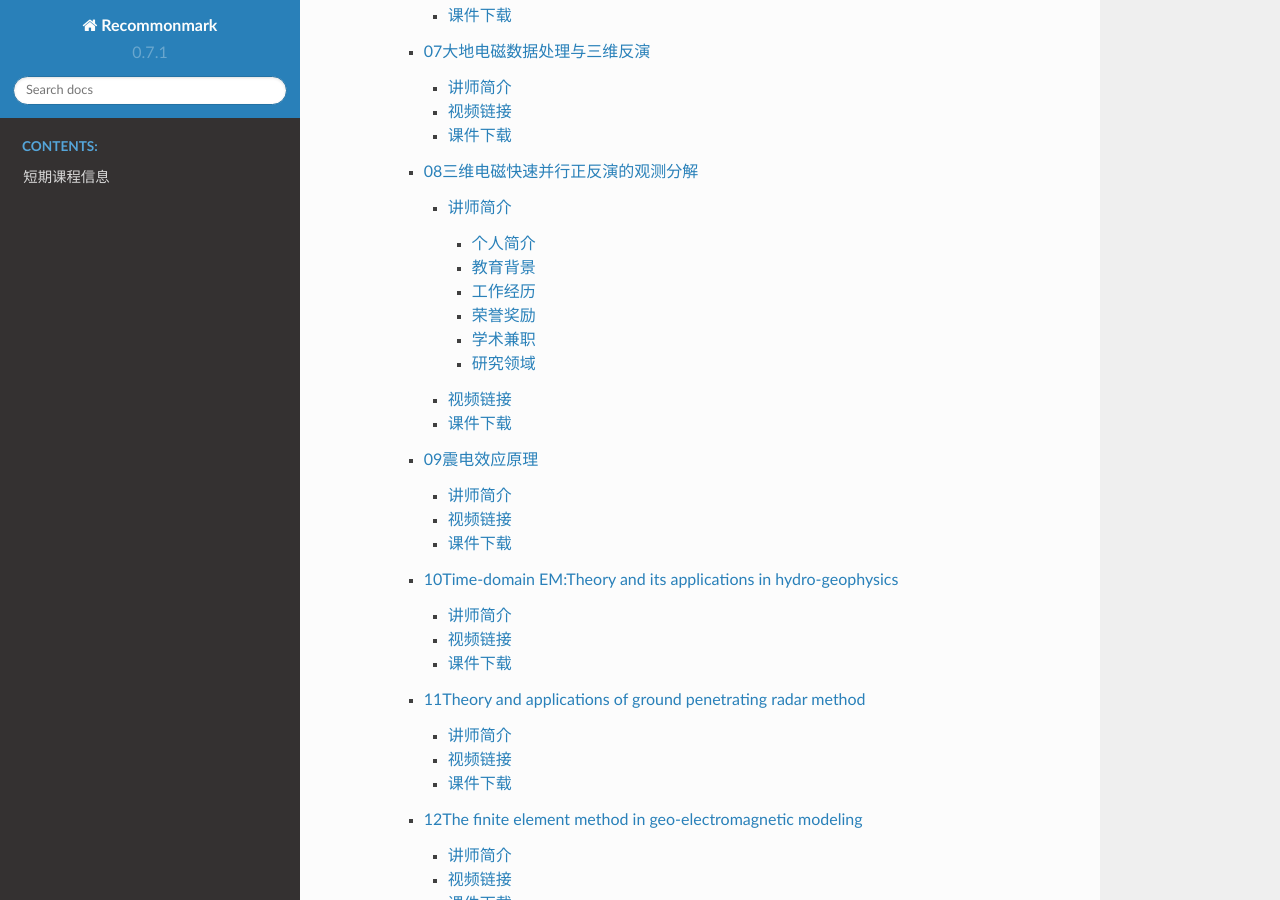
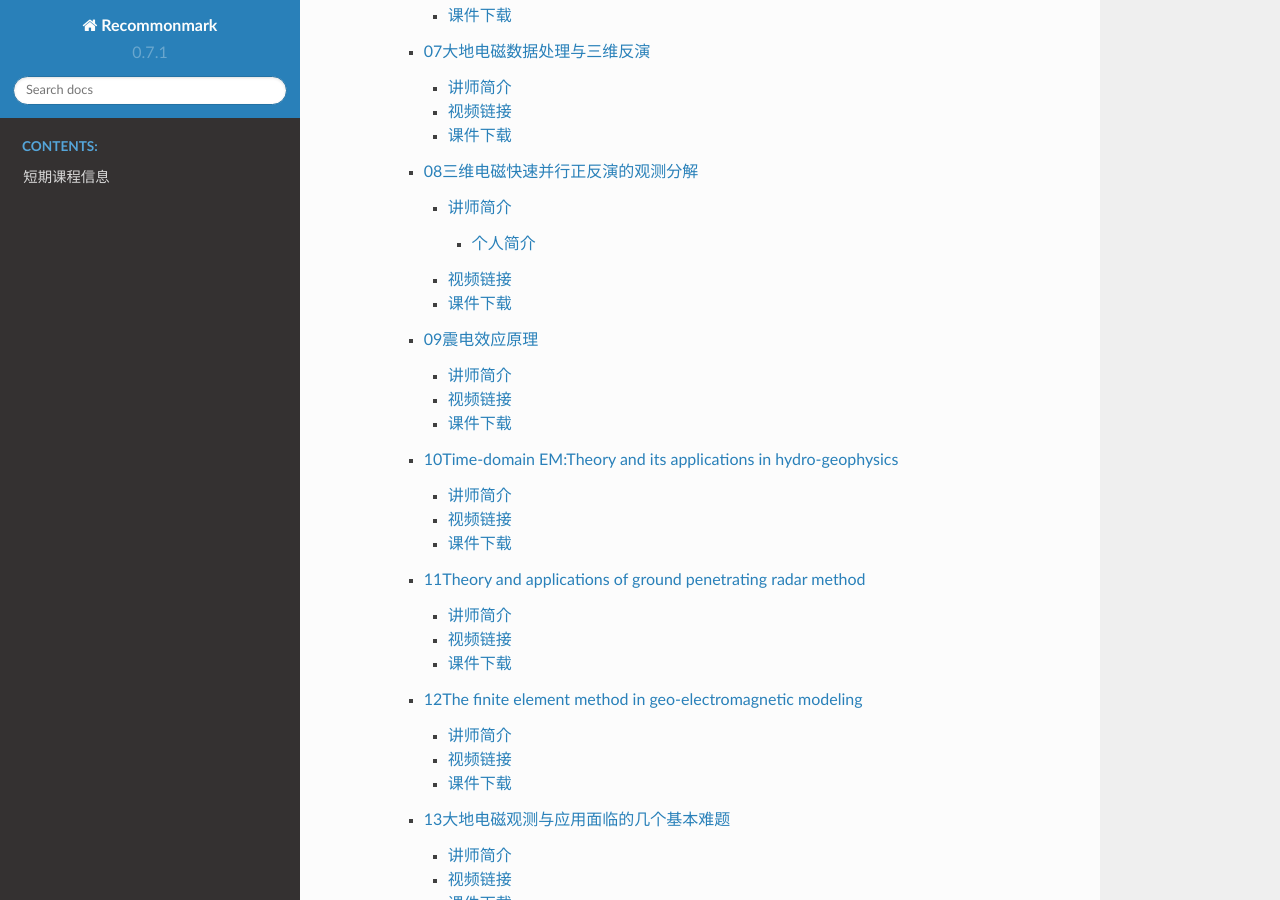
Before and after one commit to MiaohanLiu/repo, a Sphinx documentation site: the page built from source/index.rst, in a window 1280 px wide and 900 px high, scrolled down 1184 px. Built offline with Sphinx 7.4.7 and the Read the Docs theme 2.0.0, drawn with Linux system fonts in a browser that asks for light colours; pages that are not in the unit, such as notebooks, are missing from menus; some of the changed lines change nothing that is shown.

Commit message:
Update 8三维电磁快速并行正反演的观测分解.md

```diff
--- a/source/Cpp/课程内容/8三维电磁快速并行正反演的观测分解.md
+++ b/source/Cpp/课程内容/8三维电磁快速并行正反演的观测分解.md
@@ -2,54 +2,10 @@
 ## 讲师简介
 ### 个人简介
 
-<img src="https://s1.imagehub.cc/images/2023/08/25/217eba93e7415881bf547455d175b5fa.jpeg" alt="217eba93e7415881bf547455d175b5fa.jpeg" border="0" />
+<img src="https://s1.imagehub.cc/images/2023/08/28/8-10-21.jpeg" alt="8-10-21.jpeg" border="0" width="550" height="350"/>
 
 杨迪琨，助理教授。2005年和2008年分别在中国地质大学（武汉）获地球物理学学士和地质资源与地质工程硕士学位。2014年在加拿大英属哥伦比亚大学（UBC）获地球物理学博士学位，后分别在UBC和美国哥伦比亚大学从事博士后研究。2018年7月加入南方科技大学。长期开展地球物理勘探电磁法的理论与应用，并致力于电磁三维成像技术的研究。在Geophysics、Geophysical Journal International、Geophysical Prospecting、地球物理学报等国内外期刊发表论文十余篇。
 
-### 教育背景
-2009-2014，地球物理学博士，英属哥伦比亚大学，地球海洋和大气科学系
-
-2005-2008，地质资源与地质工程硕士，中国地质大学（武汉），地球物理与空间信息学院
-
-2001-2005，地球物理学学士，中国地质大学（武汉），地球物理与空间信息学院
-
-### 工作经历
-2018.07-  助理教授，南方科技大学，地球与空间科学系
-
-2018.01-2018.06  博士后，哥伦比亚大学，拉蒙特多赫提地球观测所
-
-2014.10-2017.12  博士后，英属哥伦比亚大学，地球海洋和大气科学系
-
-2017.07-2017.12  学期讲师（兼），英属哥伦比亚大学，地球海洋和大气科学系
-
-2017.02-2017.10  顾问（兼），计算地学公司，加拿大
-
-### 荣誉奖励
-2017年，加拿大自然科学与工程研究基金会博士后奖学金
-
-2016年，英属哥伦比亚大学博士后旅行奖
-
-2010年，英属哥伦比亚大学Thomas and Marguerite MacKay奖学金
-
-2009年，湖北省优秀硕士学位论文
-
-2009年，英属哥伦比亚大学Egil Harold Lorntzsen奖学金
-
-
-### 学术兼职
-
-Associate Editor in Geophysics, Arabian Journal of Geosciences
-
-Geophysics 、Geophysical Journal International、Ore Geology Reviews、Geophysical Prospecting、Exploration Geophysics、Pure and Applied Geophysics、Computers and Geosciences等期刊审稿人
-
-### 研究领域
-1、电法电磁法勘探方法和理论
-
-2、地球物理场三维数值模拟
-
-3、地球物理反演问题
-
-4、地矿油水工环等勘探问题
 
 
 
@@ -58,8 +14,10 @@
 
 ## 视频链接
 
-【杨迪琨-三维电磁快速并行正反演的观测分解】 https://www.bilibili.com/video/BV1zh4y1K7yW/?share_source=copy_web
+<img src="https://s1.imagehub.cc/images/2023/08/28/-0457556975fc0bdb.jpeg" alt="-0457556975fc0bdb.jpeg" border="0" width="550" height="320"/>
+
+[杨迪琨-三维电磁快速并行正反演的观测分解（点击进入）](https://www.bilibili.com/video/BV1zh4y1K7yW/?share_source=copy_web)
 
 ## 课件下载
 
-https://916aedf0-2a44-4742-b053-7e90f7fc828d.filesusr.com/ugd/478d0c_c93aea145b3047bfa69a6c109a443f43.pdf
+[杨迪琨-三维电磁快速并行正反演的观测分解（点击进入）](https://916aedf0-2a44-4742-b053-7e90f7fc828d.filesusr.com/ugd/478d0c_c93aea145b3047bfa69a6c109a443f43.pdf)
```
